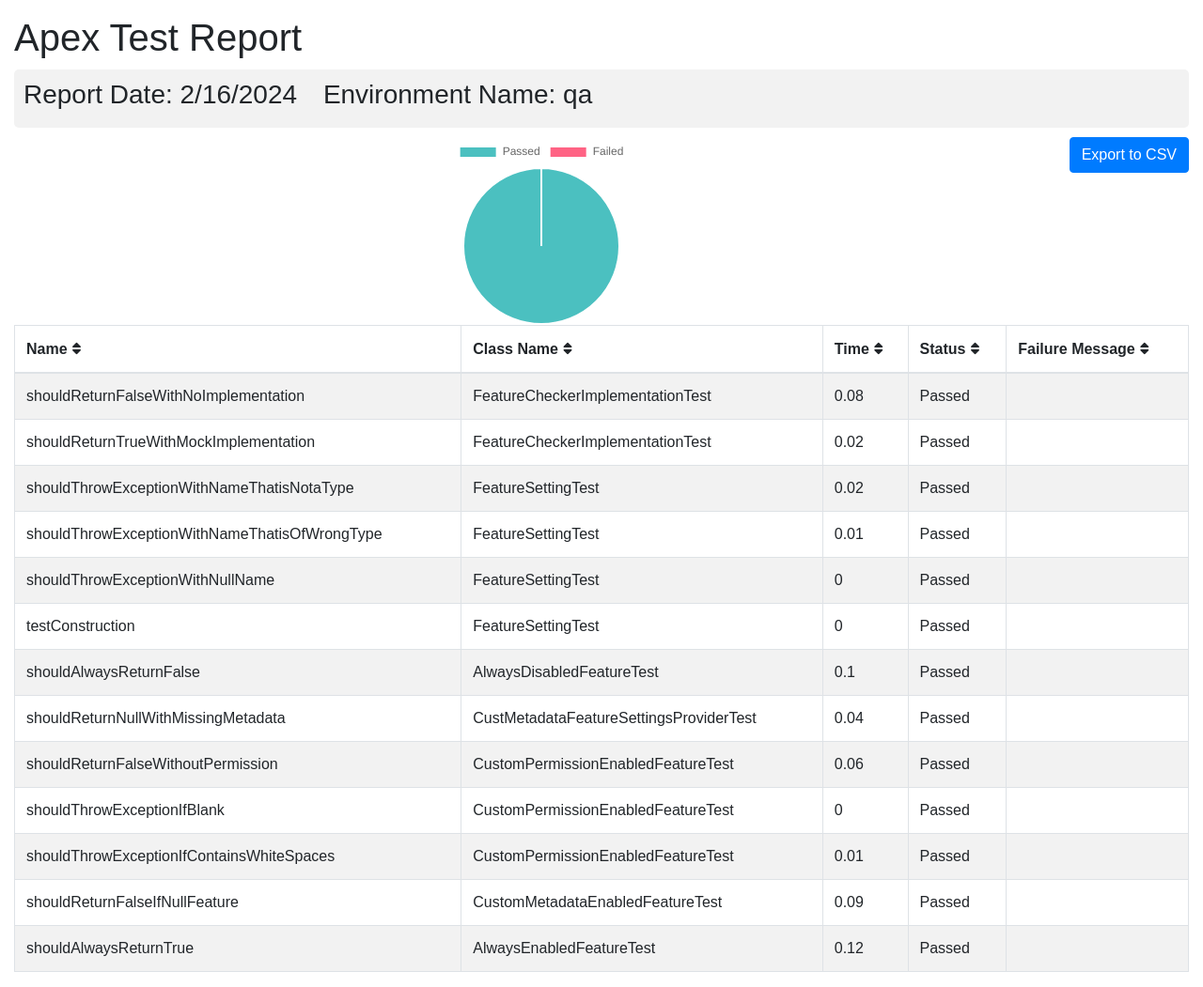
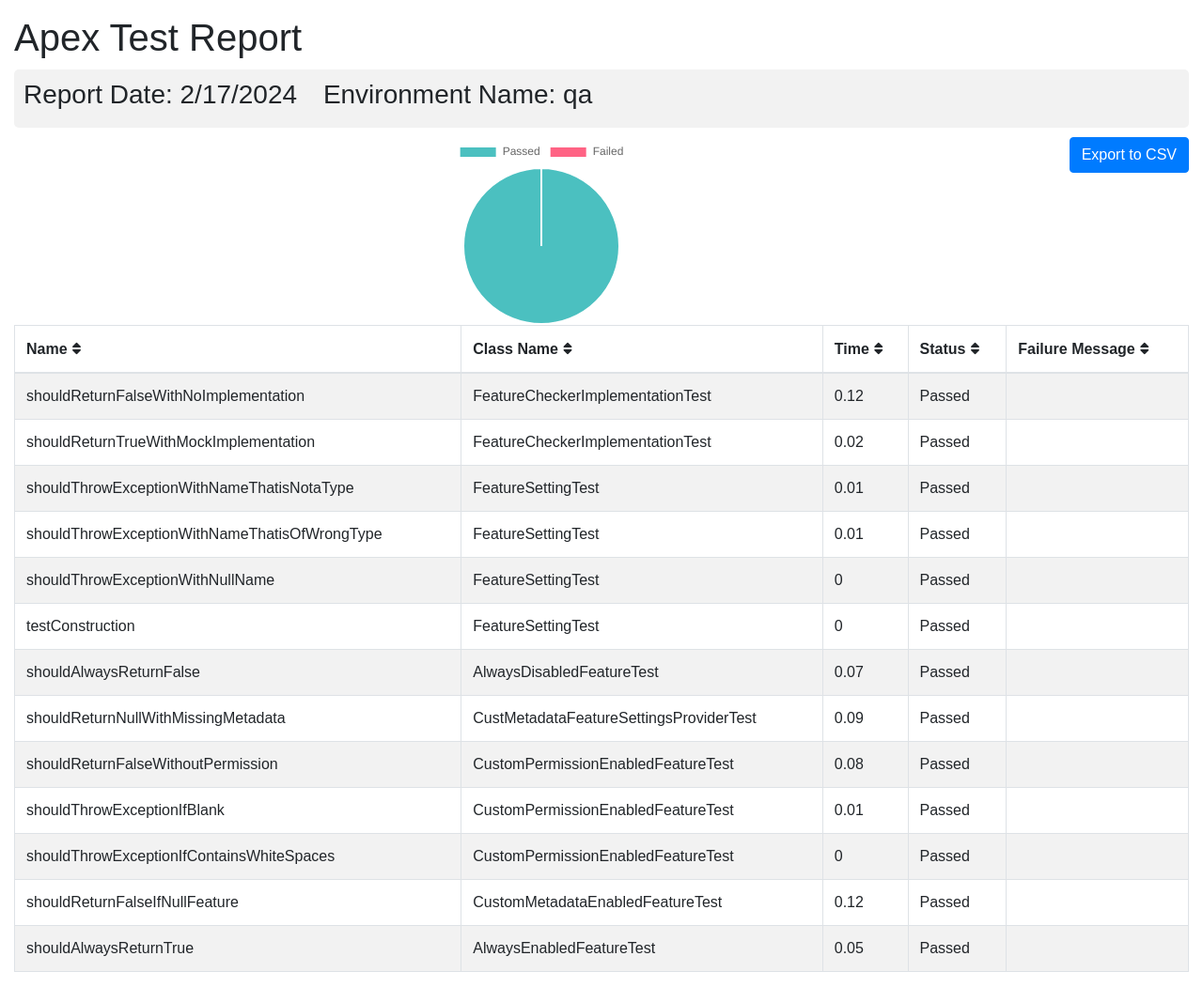
Before and after one commit to flxbl-io/sfops-dashboard, a Jekyll site: the page apextestResults/qa.html, which Jekyll copies as it is, in a window 1280 px wide. Shown: the whole page at 94% size. Built offline with Jekyll 4.4.1, drawn with Linux system fonts in a browser that asks for light colours.

Commit message:
Updated apex test results

```diff
--- a/apextestResults/qa.html
+++ b/apextestResults/qa.html
@@ -102,7 +102,7 @@
       <div class="container-fluid">
         <h1 class="mt-3">Apex Test Report</h1>
         <div class="info-card">
-        <h3>Report Date: 2/16/2024 <span style="margin-left: 20px;">Environment Name: qa</span></h3>
+        <h3>Report Date: 2/17/2024 <span style="margin-left: 20px;">Environment Name: qa</span></h3>
         </div>
         <button onclick="exportTableToCSV('testReport.csv')" class="btn btn-primary float-right">Export to CSV</button>
         <div id="chart-container">
@@ -123,7 +123,7 @@
         <tr>
           <td>shouldReturnFalseWithNoImplementation</td>
           <td>FeatureCheckerImplementationTest</td>
-          <td>0.08</td>
+          <td>0.12</td>
           <td>Passed</td>
           <td></td>
         </tr>
@@ -137,7 +137,7 @@
         <tr>
           <td>shouldThrowExceptionWithNameThatisNotaType</td>
           <td>FeatureSettingTest</td>
-          <td>0.02</td>
+          <td>0.01</td>
           <td>Passed</td>
           <td></td>
         </tr>
@@ -165,49 +165,49 @@
         <tr>
           <td>shouldAlwaysReturnFalse</td>
           <td>AlwaysDisabledFeatureTest</td>
-          <td>0.1</td>
+          <td>0.07</td>
           <td>Passed</td>
           <td></td>
         </tr>
         <tr>
           <td>shouldReturnNullWithMissingMetadata</td>
           <td>CustMetadataFeatureSettingsProviderTest</td>
-          <td>0.04</td>
+          <td>0.09</td>
           <td>Passed</td>
           <td></td>
         </tr>
         <tr>
           <td>shouldReturnFalseWithoutPermission</td>
           <td>CustomPermissionEnabledFeatureTest</td>
-          <td>0.06</td>
+          <td>0.08</td>
           <td>Passed</td>
           <td></td>
         </tr>
         <tr>
           <td>shouldThrowExceptionIfBlank</td>
           <td>CustomPermissionEnabledFeatureTest</td>
-          <td>0</td>
+          <td>0.01</td>
           <td>Passed</td>
           <td></td>
         </tr>
         <tr>
           <td>shouldThrowExceptionIfContainsWhiteSpaces</td>
           <td>CustomPermissionEnabledFeatureTest</td>
-          <td>0.01</td>
+          <td>0</td>
           <td>Passed</td>
           <td></td>
         </tr>
         <tr>
           <td>shouldReturnFalseIfNullFeature</td>
           <td>CustomMetadataEnabledFeatureTest</td>
-          <td>0.09</td>
+          <td>0.12</td>
           <td>Passed</td>
           <td></td>
         </tr>
         <tr>
           <td>shouldAlwaysReturnTrue</td>
           <td>AlwaysEnabledFeatureTest</td>
-          <td>0.12</td>
+          <td>0.05</td>
           <td>Passed</td>
           <td></td>
         </tr>
```
